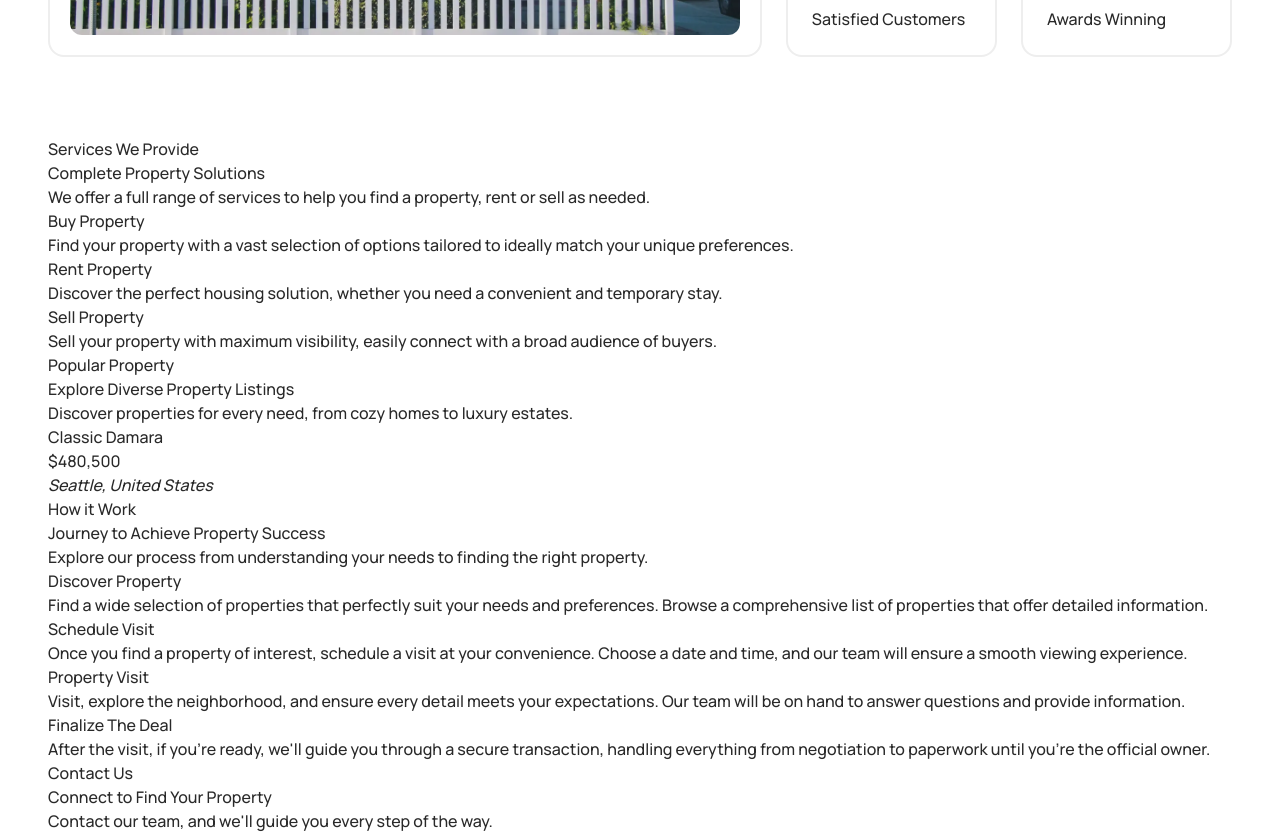
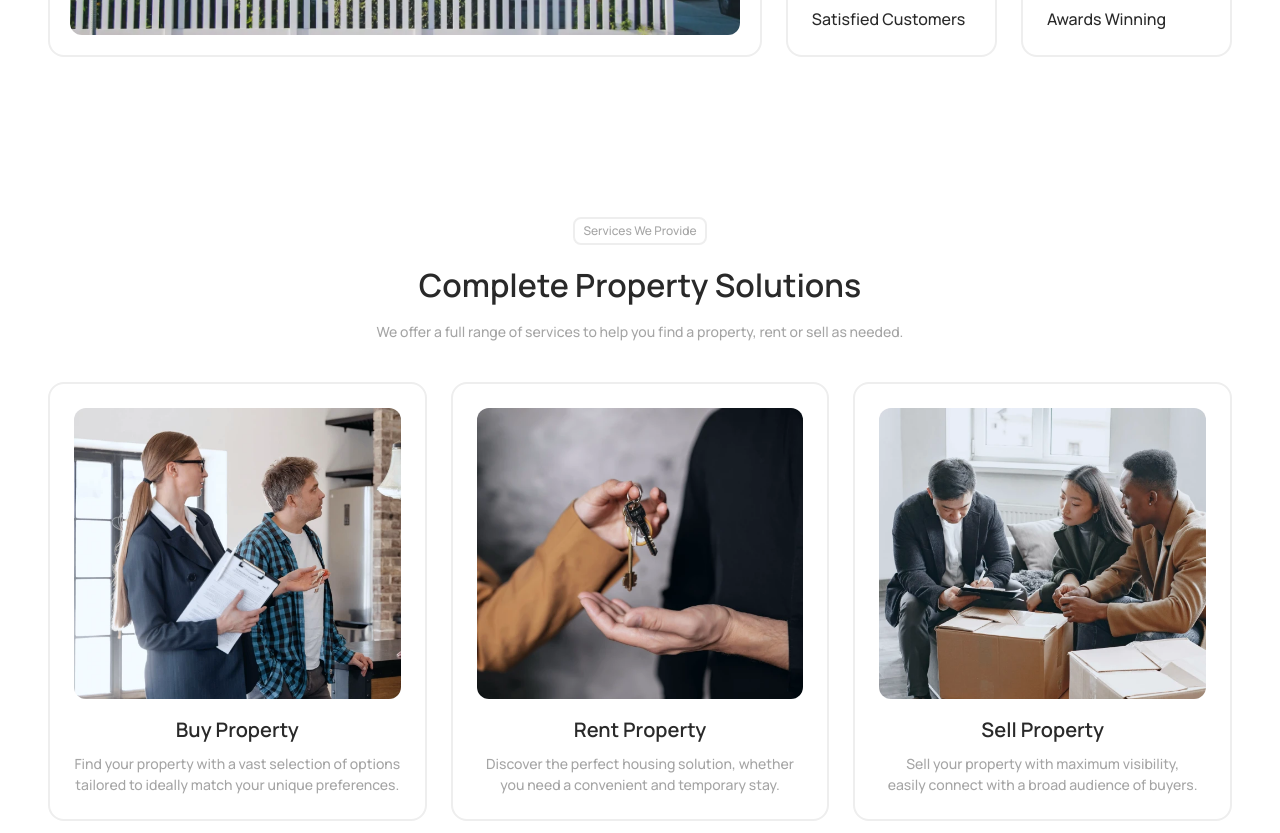
Before and after one commit to hexlabelposition/rubble, a Next.js app: page / in a window 1280 px wide. Shown: the part 1520-2353 px from the top of the page. Built offline with nearby package versions, Linux system fonts and the light colour scheme.

Commit message:
feat(widgets): add services-we-provide

```diff
--- a/src/app/(main)/page.tsx
+++ b/src/app/(main)/page.tsx
@@ -1,56 +1,13 @@
 import { Hero } from "@widgets/hero";
 import { AboutRubble } from "@widgets/about-rubble/statistics";
+import { ServicesWeProvide } from "@widgets/services-we-provide";
 
 export default function HomePage() {
   return (
     <main>
       <Hero />
       <AboutRubble />
-      <section id="services-we-provide">
-        <header>
-          <p>Services We Provide</p>
-          <h2>Complete Property Solutions</h2>
-          <p>
-            We offer a full range of services to help you find a property, rent
-            or sell as needed.
-          </p>
-        </header>
-
-        <ul>
-          <li>
-            <article>
-              {/* <img src="" alt="" /> */}
-
-              <h3>Buy Property</h3>
-              <p>
-                Find your property with a vast selection of options tailored to
-                ideally match your unique preferences.
-              </p>
-            </article>
-          </li>
-          <li>
-            <article>
-              {/* <img src="" alt="" /> */}
-              <h3>Rent Property</h3>
-              <p>
-                Discover the perfect housing solution, whether you need a
-                convenient and temporary stay.
-              </p>
-            </article>
-          </li>
-          <li>
-            <article>
-              {/* <img src="" alt="" /> */}
-              <h3>Sell Property</h3>
-              <p>
-                Sell your property with maximum visibility, easily connect with
-                a broad audience of buyers.
-              </p>
-            </article>
-          </li>
-        </ul>
-      </section>
-
+      <ServicesWeProvide />
       <section id="popular-property">
         <header>
           <p>Popular Property</p>
--- /dev/null
+++ b/src/widgets/services-we-provide/config/services.ts
@@ -0,0 +1,54 @@
+import type { Key } from "react";
+
+interface ServiceItem {
+  key: Key;
+  title: string;
+  description: string;
+  image: {
+    src: string;
+    width: number;
+    height: number;
+    alt: string;
+  };
+}
+
+type ServiceList = Array<ServiceItem>;
+
+export const services: ServiceList = [
+  {
+    key: "buy",
+    title: "Buy Property",
+    description:
+      "Find your property with a vast selection of options tailored to ideally match your unique preferences.",
+    image: {
+      src: "/buy-property.webp",
+      width: 295,
+      height: 262,
+      alt: "",
+    },
+  },
+  {
+    key: "rent",
+    title: "Rent Property",
+    description:
+      "Discover the perfect housing solution, whether you need a convenient and temporary stay.",
+    image: {
+      src: "/rent-property.webp",
+      width: 295,
+      height: 262,
+      alt: "",
+    },
+  },
+  {
+    key: "sell",
+    title: "Sell Property",
+    description:
+      "Sell your property with maximum visibility, easily connect with a broad audience of buyers.",
+    image: {
+      src: "/sell-property.webp",
+      width: 295,
+      height: 262,
+      alt: "",
+    },
+  },
+];
--- /dev/null
+++ b/src/widgets/services-we-provide/index.ts
@@ -0,0 +1 @@
+export { ServicesWeProvide } from "./ui/ServicesWeProvide";
--- /dev/null
+++ b/src/widgets/services-we-provide/ui/ServicesWeProvide.tsx
@@ -0,0 +1,51 @@
+import Image from "next/image";
+import { Section } from "@shared/ui";
+import { services } from "../config/services";
+
+export const ServicesWeProvide = () => {
+  return (
+    <Section.Root id="services-we-provide" className="xl:gap-y-20 xl:py-40">
+      <Section.Header>
+        <Section.Label className="lg:min-h-14 lg:text-xs xl:mb-8 xl:rounded-sm xl:border-2 2xl:min-h-16 2xl:px-6 2xl:text-sm">
+          Services We Provide
+        </Section.Label>
+
+        <Section.Title className="lg:text-4xl xl:mb-6 2xl:text-6xl">
+          Complete Property Solutions
+        </Section.Title>
+
+        <Section.Description className="lg:text-sm 2xl:text-base">
+          We offer a full range of services to help you find a property, rent or
+          sell as needed.
+        </Section.Description>
+      </Section.Header>
+
+      <ul className="grid justify-center gap-8 xl:grid-cols-3 xl:gap-12">
+        {services.map(
+          ({ key, title, description, image: { src, width, height, alt } }) => (
+            <li key={key}>
+              <article className="border-secondary-200 w-full max-w-216 min-w-163 rounded-lg border p-8 text-center xl:rounded-xl xl:border-2 xl:p-12">
+                <Image
+                  src={src}
+                  width={width}
+                  height={height}
+                  alt={alt}
+                  loading="lazy"
+                  className="mb-4 h-auto w-full rounded-md xl:mb-8 xl:rounded-lg"
+                />
+
+                <h3 className="mb-2 text-lg font-semibold xl:mb-4 xl:text-xl 2xl:text-2xl">
+                  {title}
+                </h3>
+
+                <p className="text-secondary-500 text-2xs text-balance xl:text-sm 2xl:text-base">
+                  {description}
+                </p>
+              </article>
+            </li>
+          ),
+        )}
+      </ul>
+    </Section.Root>
+  );
+};
```
